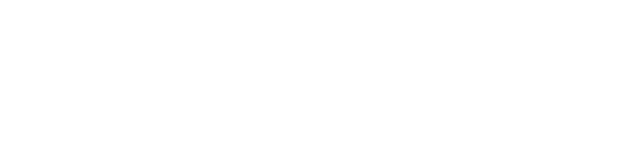
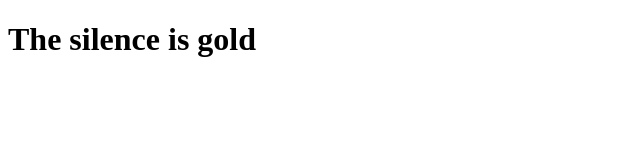
Before and after one commit to iker777/preWork, a plain HTML site: page index.html in a window 1280 px wide. Shown: the whole page, without its empty margins (0-640 px from the left). Drawn offline with Linux system fonts and the light colour scheme.

Commit message:
second commit

```diff
--- a/index.html
+++ b/index.html
@@ -3,9 +3,9 @@
 <head>
     <meta charset="UTF-8">
     <meta name="viewport" content="width=device-width, initial-scale=1.0">
-    <title>Document</title>
+    <title>I'm refreshing my memory</title>
 </head>
 <body>
-
+    <h1>The silence is gold</h1>
 </body>
 </html>
```
